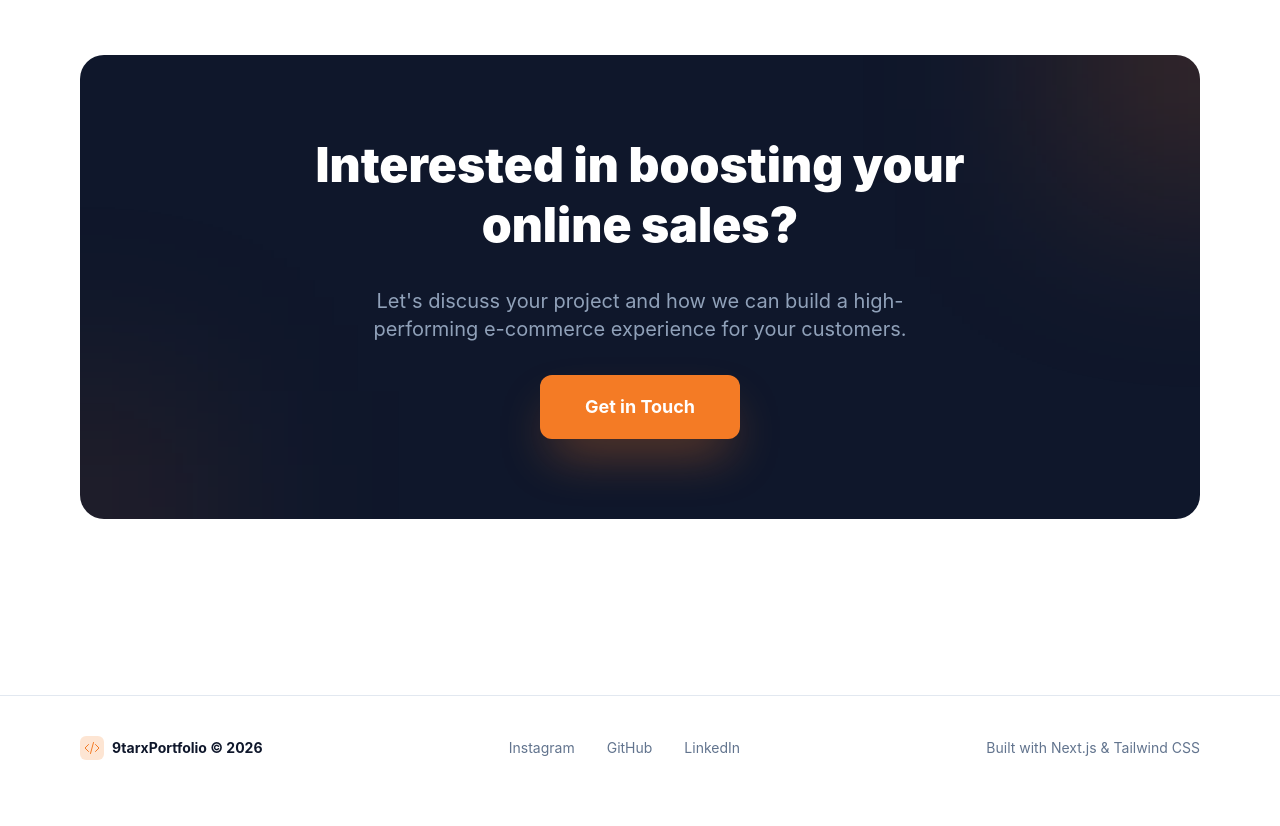
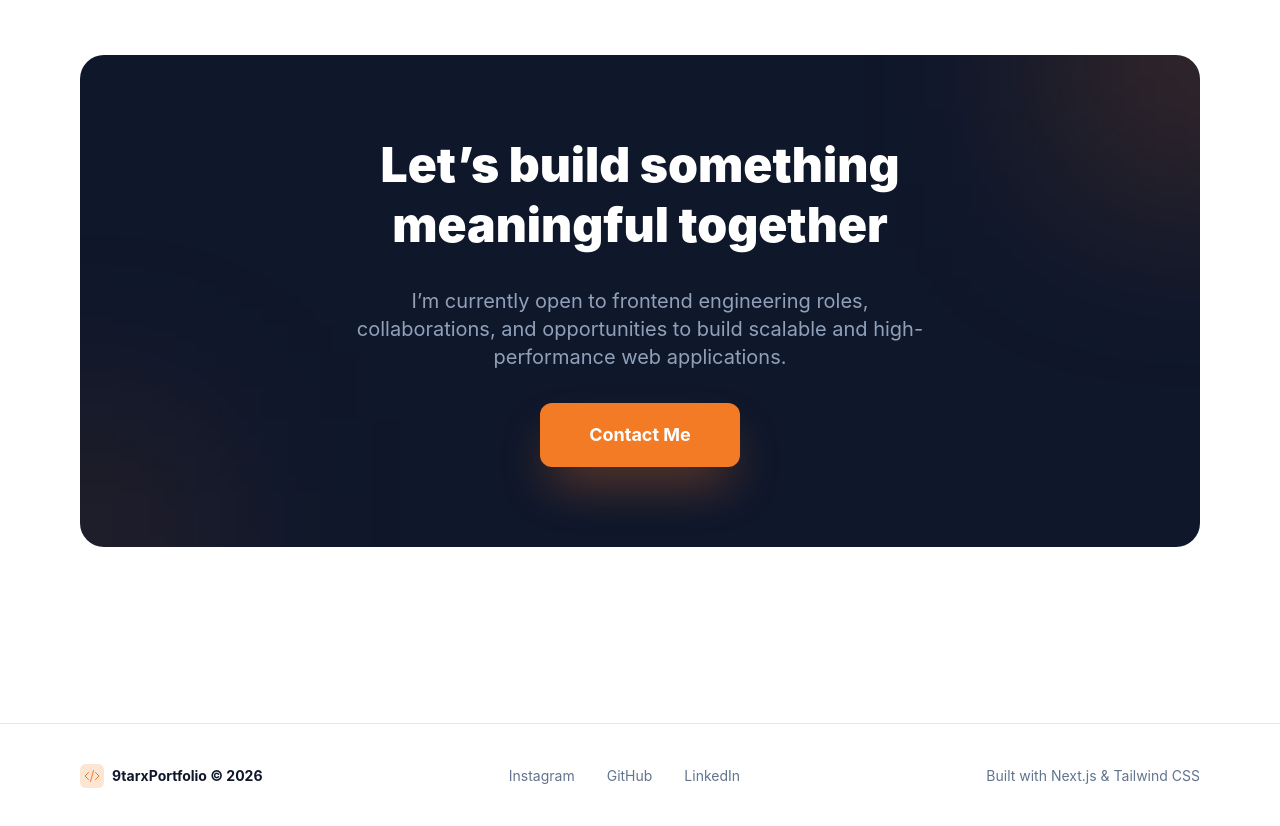
Before and after one commit to Sylvester009/9starsportfoio, a Next.js app: page / in a window 1280 px wide. Shown: the part 4880-5706 px from the top of the page. Before the commit the page ends 5680 px from the top, so only its background shows below. Built offline with nearby package versions, Linux system fonts and the light colour scheme.

Commit message:
Refactor Contact component for improved UI
Updated contact section text and replaced Link with button for better interaction.

```diff
--- a/components/Contact.tsx
+++ b/components/Contact.tsx
@@ -1,7 +1,6 @@
 'use client';
 
-import Link from 'next/link';
-import {useState} from 'react';
+import { useState } from 'react';
 import QuoteModal from './QuoteModal';
 
 export default function Contact() {
@@ -17,30 +16,34 @@ export default function Contact() {
     <>
       <section className="px-6 md:px-20 py-24 mb-20" id="contact">
         <div className="max-w-[1280px] mx-auto bg-slate-900 rounded-3xl p-10 md:p-20 text-center relative overflow-hidden">
-          {/* Background blurs */}
+
+          {/* background glow */}
           <div className="absolute top-0 right-0 w-64 h-64 bg-[#f47b25]/20 blur-[100px] -mr-32 -mt-32"></div>
           <div className="absolute bottom-0 left-0 w-64 h-64 bg-[#f47b25]/10 blur-[100px] -ml-32 -mb-32"></div>
 
-          {/* Content */}
+          {/* content */}
           <div className="relative z-10 space-y-8">
+
             <h2 className="text-3xl md:text-5xl font-black text-white leading-tight max-w-2xl mx-auto">
-              Interested in boosting your online sales?
+              Let’s build something meaningful together
             </h2>
+
             <p className="text-slate-400 text-lg md:text-xl max-w-xl mx-auto">
-              Let&apos;s discuss your project and how we can build a
-              high-performing e-commerce experience for your customers.
+              I’m currently open to frontend engineering roles, collaborations, and
+              opportunities to build scalable and high-performance web applications.
             </p>
-            <div className="flex justify-center" onClick={openContactModal}>
-              <Link
-                href="#contact"
-                className="flex min-w-[200px] cursor-pointer items-center justify-center rounded-xl h-16 px-10 bg-[#f47b25] text-white text-lg font-bold shadow-2xl shadow-[#f47b25]/40 hover:scale-105 transition-transform"
-              >
-                Get in Touch
-              </Link>
-            </div>
+
+            <button
+              onClick={openContactModal}
+              className="inline-flex min-w-[200px] items-center justify-center rounded-xl h-16 px-10 bg-[#f47b25] text-white text-lg font-bold shadow-2xl shadow-[#f47b25]/40 hover:scale-105 transition-transform"
+            >
+              Contact Me
+            </button>
+
           </div>
         </div>
       </section>
+
       <QuoteModal
         isOpen={isModalOpen}
         onClose={() => setIsModalOpen(false)}
```
